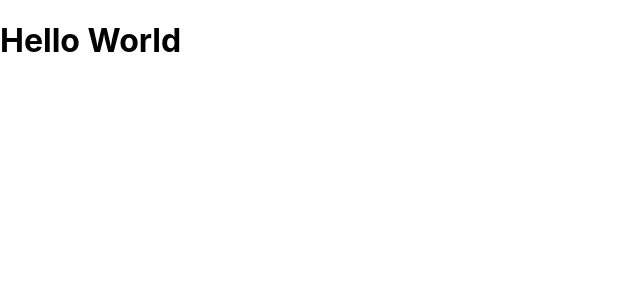
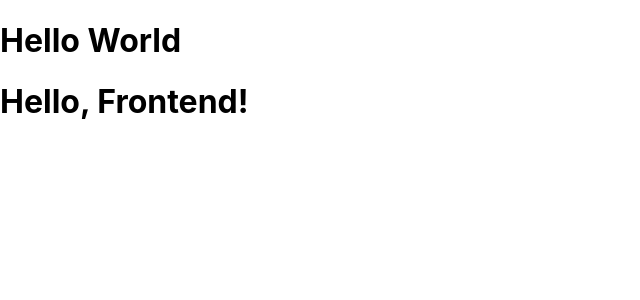
Before and after one commit to Vindyani1999/RTR-User-Frontend, a React (Create React App) app: page / in a window 1280 px wide. Shown: the top 300 px of the page, without its empty margins (0-640 px from the left). Built offline with nearby package versions, Linux system fonts and the light colour scheme.

Commit message:
trying test file

```diff
--- a/src/App.tsx
+++ b/src/App.tsx
@@ -1,10 +1,12 @@
 import React from "react";
 import "./App.css";
+import Hello from "./test";
 
 function App() {
   return (
     <div>
       <h1>Hello World</h1>
+      <Hello name="Frontend" />
     </div>
   );
 }
--- /dev/null
+++ b/src/test.tsx
@@ -0,0 +1,11 @@
+import React from "react";
+
+interface HelloProps {
+  name: string;
+}
+
+const Hello: React.FC<HelloProps> = ({ name }) => {
+  return <h1>Hello, {name}!</h1>;
+};
+
+export default Hello;
```
